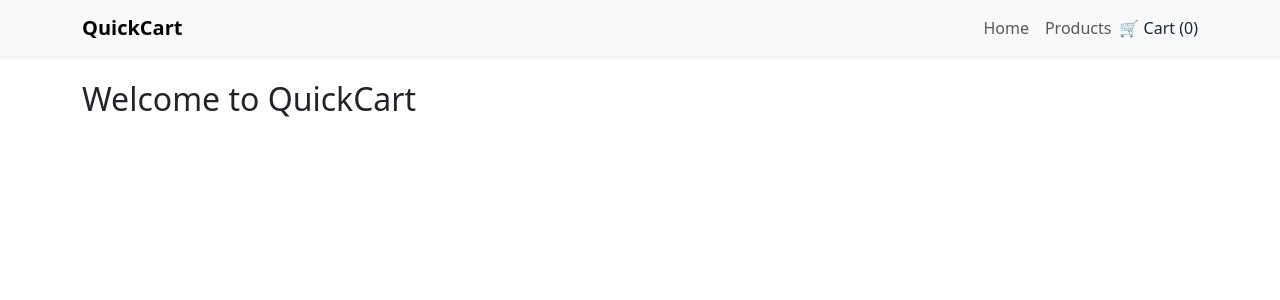
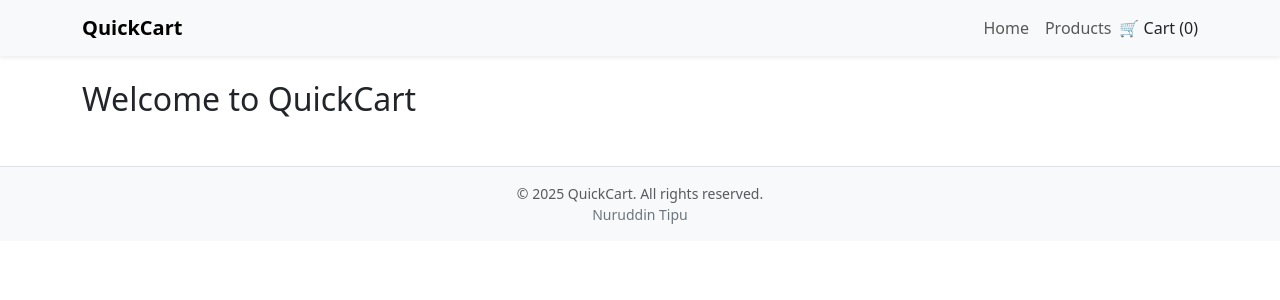
Before and after one commit to nuruddintipu/QuickCart, a React (Vite) app in the folder frontend/: page / in a window 1280 px wide. Shown: the top 300 px of the page. Built offline with nearby package versions, Linux system fonts and the light colour scheme.

Commit message:
feat: add footer component

```diff
--- /dev/null
+++ b/frontend/src/components/layout/Footer.jsx
@@ -0,0 +1,26 @@
+import { Container } from "react-bootstrap";
+import {useState} from "react";
+
+const Footer = () => {
+    const [isHovered, setIsHovered] = useState(false);
+
+    return (
+        <footer className="bg-light py-3 mt-5 border-top">
+            <Container className="text-center text-muted small">
+                <div>© {new Date().getFullYear()} QuickCart. All rights reserved.</div>
+                <a
+                    href="https://github.com/nuruddintipu"
+                    target="_blank"
+                    rel="noopener noreferrer"
+                    onMouseEnter={() => setIsHovered(true)}
+                    onMouseLeave={() => setIsHovered(false)}
+                    className={`text-decoration-none ${isHovered ? 'text-primary bg-transparent p-1' : 'text-secondary p-1'  } `}
+                >
+                    Nuruddin Tipu
+                </a>
+            </Container>
+        </footer>
+    );
+};
+
+export default Footer;
--- a/frontend/src/components/layout/MainLayout.jsx
+++ b/frontend/src/components/layout/MainLayout.jsx
@@ -1,13 +1,15 @@
 import NavigationBar from "./NavigationBar.jsx";
 import {Outlet} from "react-router-dom";
+import Footer from "./Footer.jsx";
 
 const MainLayout = () => {
     return (
         <>
             <NavigationBar />
-            <div>
+            <div className="content">
                 <Outlet />
             </div>
+            <Footer />
         </>
     );
 };
```
